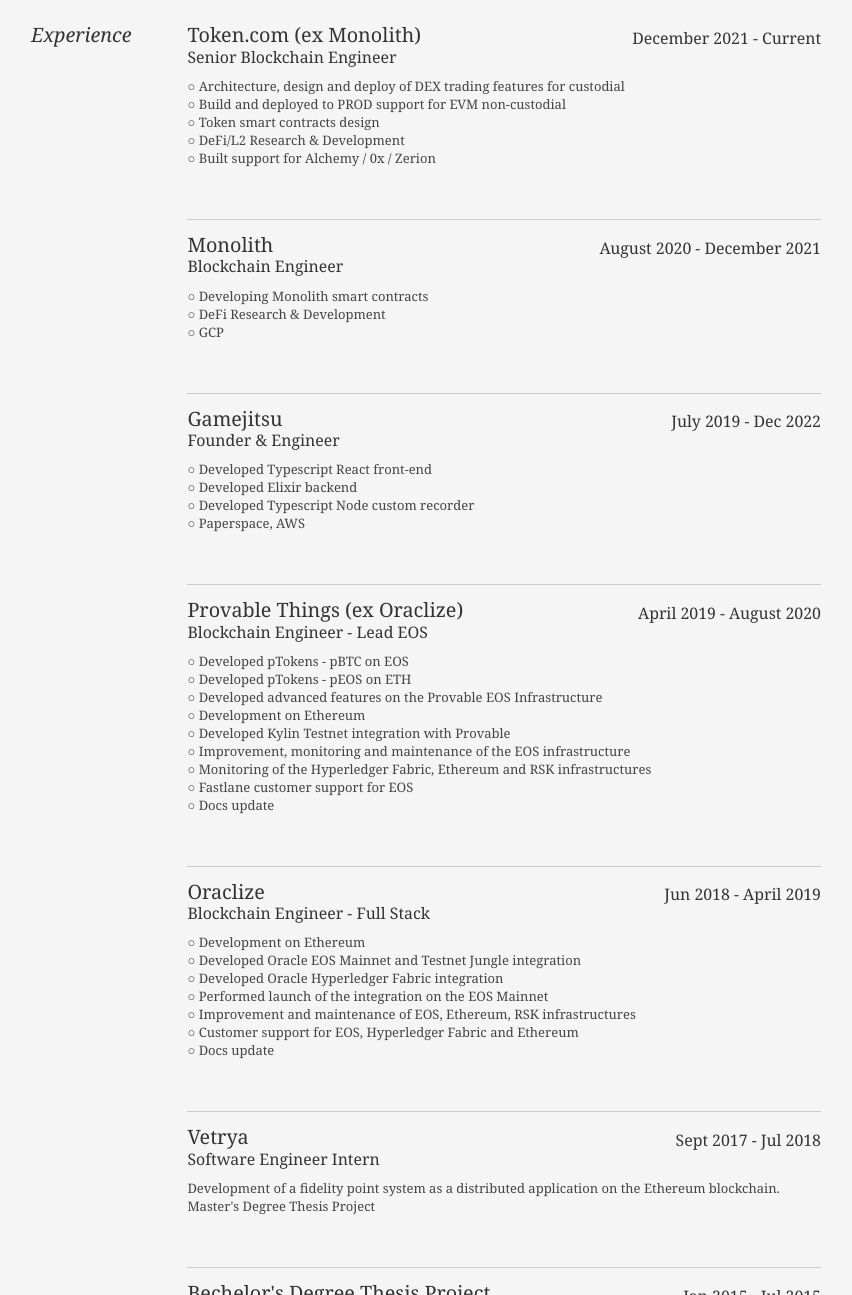
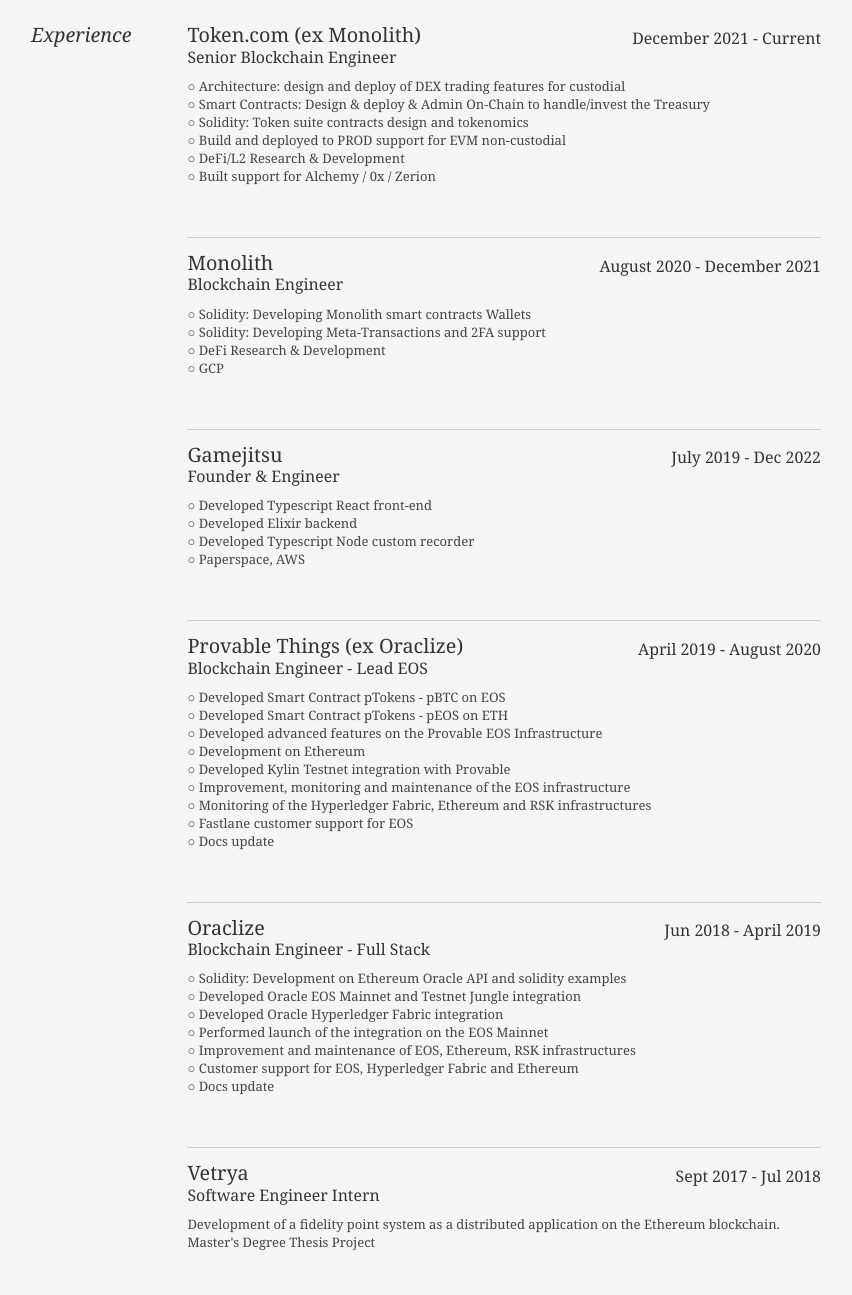
Before and after one commit to riccardopersiani/riccardopersiani.github.io, a plain HTML site: page index.html in a window 1280 px wide. Shown: the part 1030-2325 px from the top of the page, without its empty margins (214-1066 px from the left). Drawn offline with Linux system fonts and the light colour scheme.

Commit message:
chore: update solidity focus

```diff
--- a/index.html
+++ b/index.html
@@ -176,9 +176,10 @@
                     <h3>Senior Blockchain Engineer</h3>
                     <h4>December 2021 - Current</h4>
                     <p>
-                    ○ Architecture, design and deploy of DEX trading features for custodial<br>
+                    ○ Architecture: design and deploy of DEX trading features for custodial<br>
+                    ○ Smart Contracts: Design & deploy & Admin On-Chain to handle/invest the Treasury<br>
+                    ○ Solidity: Token suite contracts design and tokenomics<br>
                     ○ Build and deployed to PROD support for EVM non-custodial<br>
-                    ○ Token smart contracts design<br>
                     ○ DeFi/L2 Research & Development<br>
                     ○ Built support for Alchemy / 0x / Zerion<br>
                     </p>
@@ -188,7 +189,8 @@
                     <h3>Blockchain Engineer</h3>
                     <h4>August 2020 - December 2021</h4>
                     <p>
-                    ○ Developing Monolith smart contracts<br>
+                    ○ Solidity: Developing Monolith smart contracts Wallets<br>
+                    ○ Solidity: Developing Meta-Transactions and 2FA support <br>
                     ○ DeFi Research & Development<br>
                     ○ GCP<br>
                     </p>
@@ -213,8 +215,8 @@
                     <h3>Blockchain Engineer - Lead EOS</h3>
                     <h4>April 2019 - August 2020</h4>
                     <p>
-                    ○ Developed pTokens - pBTC on EOS<br>
-                    ○ Developed pTokens - pEOS on ETH<br>
+                    ○ Developed Smart Contract pTokens - pBTC on EOS<br>
+                    ○ Developed Smart Contract pTokens - pEOS on ETH<br>
                     ○ Developed advanced features on the Provable EOS Infrastructure<br>
                     ○ Development on Ethereum<br>
                     ○ Developed Kylin Testnet integration with Provable<br>
@@ -231,7 +233,7 @@
                     <h3>Blockchain Engineer - Full Stack </h3>
                     <h4>Jun 2018 - April 2019</h4>
                     <p>
-                    ○ Development on Ethereum<br>
+                    ○ Solidity: Development on Ethereum Oracle API and solidity examples<br>
                     ○ Developed Oracle EOS Mainnet and Testnet Jungle integration<br>
                     ○ Developed Oracle Hyperledger Fabric integration<br>
                     ○ Performed launch of the integration on the EOS Mainnet<br>
```
